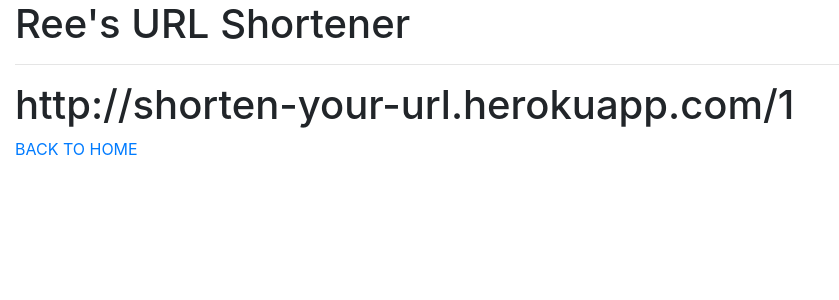
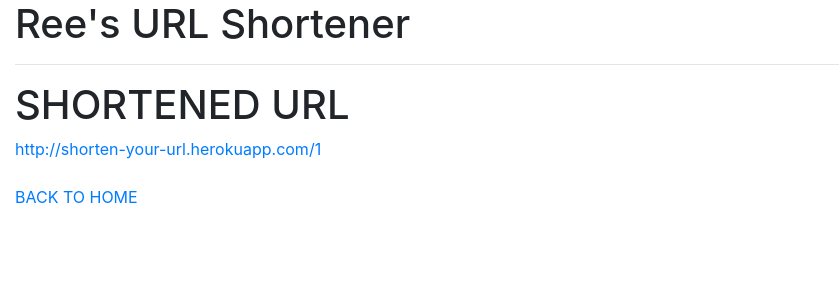
Before and after one commit to reeteshsudhakar/URL-Shortener, a Flask app: page /display/1 in a window 1280 px wide. Shown: the top 300 px of the page, without its empty margins (0-839 px from the left). Run offline with Flask 2, Linux system fonts and the light colour scheme; some libraries are stand-ins or nearby versions.

Commit message:
Update Shortened Page View
Included hyperlink for the Shortened URL for redirect convenience.

```diff
--- a/templates/shorturl.html
+++ b/templates/shorturl.html
@@ -2,6 +2,9 @@
 {% block title %}Short URL{% endblock %}
 
 {% block content %}
-    <h1>http://shorten-your-url.herokuapp.com/{{short_url_display}}</h1>
+    <h1 href="http://shorten-your-url.herokuapp.com/{{short_url_display}}">SHORTENED URL</h1>
+    <a href ="http://shorten-your-url.herokuapp.com/{{short_url_display}}">http://shorten-your-url.herokuapp.com/{{short_url_display}}</a><a>
+    <br>
+    <br>
     <a href="http://shorten-your-url.herokuapp.com/">BACK TO HOME</a>
 {% endblock %}
--- a/templates/url_page.html
+++ b/templates/url_page.html
@@ -3,7 +3,7 @@
 
 {% block content %}
 <form action="#" method="post">
-    <label for="url">Enter an https:// URL:</label>
+    <label for="url">Please enter an https:// URL:</label>
 
     <input type = "url" name="nm" id="url"
        placeholder = "https://example.com"
```
